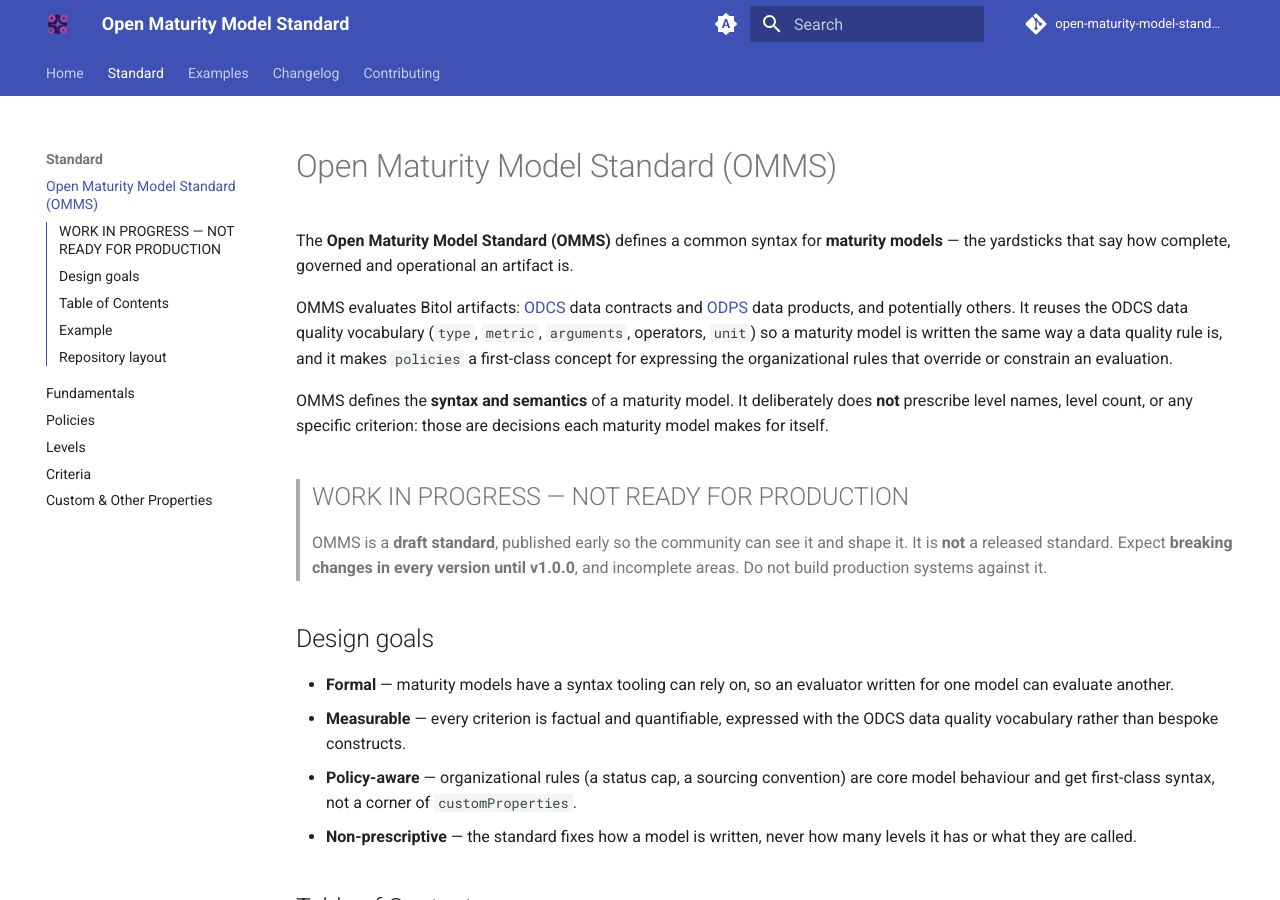
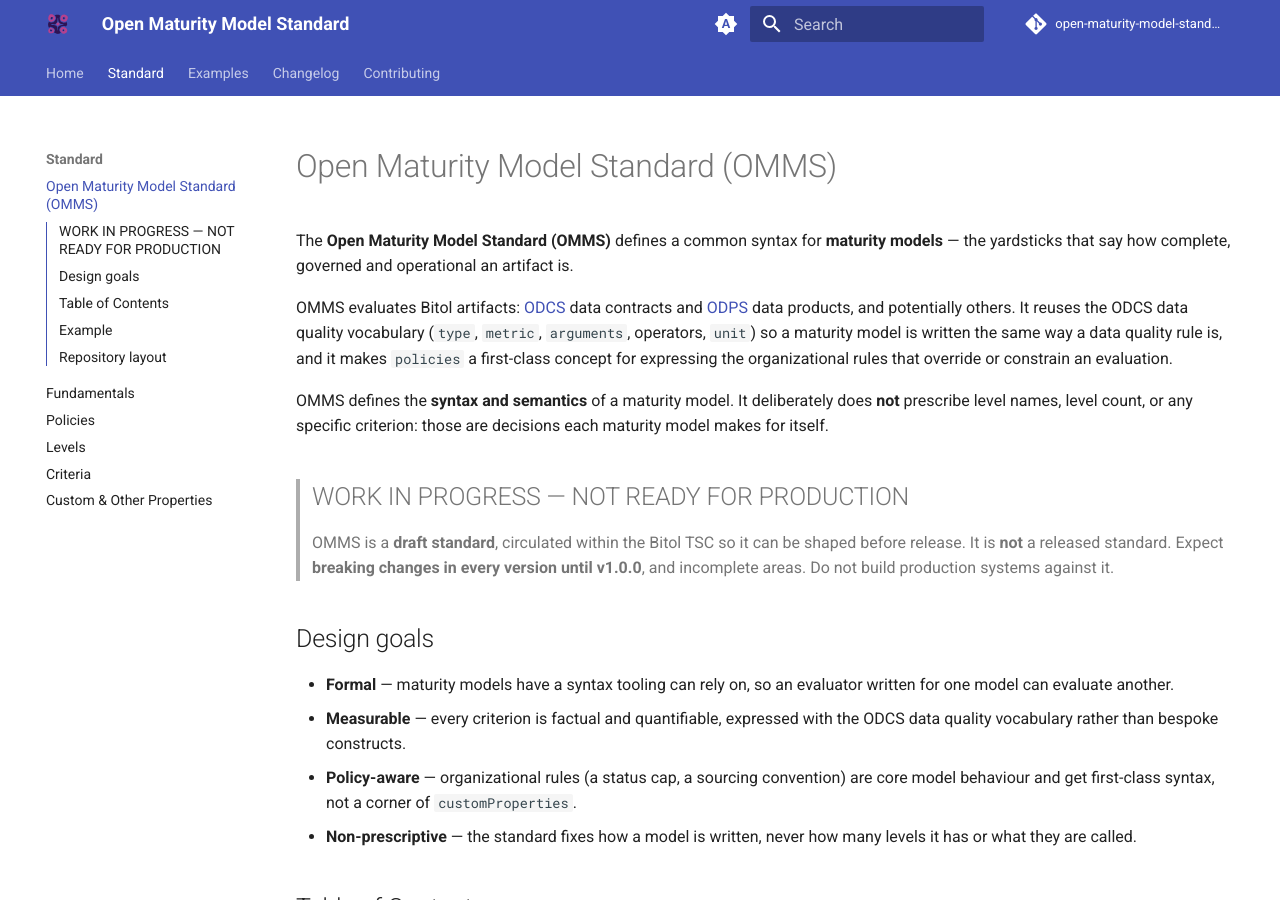
Before and after one commit to bitol-io/open-maturity-model-standard, an MkDocs documentation site: the page built from docs/README.md, in a window 1280 px wide and 900 px high. Built offline with MkDocs 1.6.1 and Material for MkDocs 9.7.7, drawn with Linux system fonts in a browser that asks for light colours; comment, search, counter and statistics services are not loaded; the version menu is left out.

Commit message:
docs: drop the docs-site-deploy workflow and the claims that a site exists
Branch protection and GitHub Pages are both unavailable for a private repo on
the org's GitHub Free plan, so the deploy workflow could only ever fail on
every push to main. Remove it rather than leave main red.

Two places claimed a published site: the root README and CONTRIBUTING now say
the documentation is built with mkdocs and no site is published yet. The
WORK IN PROGRESS banner no longer says the standard was "published early so
the community can see it", which is not true of a TSC-private repository.

mkdocs.yml keeps its site_url: it is the canonical location the site will take
when the repository is public or the org upgrades.

Co-Authored-By: Claude Sonnet 5 <noreply@anthropic.com>

```diff
--- a/docs/README.md
+++ b/docs/README.md
@@ -27,9 +27,9 @@ itself.
 
 > ## WORK IN PROGRESS — NOT READY FOR PRODUCTION
 >
-> OMMS is a **draft standard**, published early so the community can see it and shape it. It is **not**
-> a released standard. Expect **breaking changes in every version until v1.0.0**, and incomplete areas.
-> Do not build production systems against it.
+> OMMS is a **draft standard**, circulated within the Bitol TSC so it can be shaped before release. It is
+> **not** a released standard. Expect **breaking changes in every version until v1.0.0**, and incomplete
+> areas. Do not build production systems against it.
 
 ## Design goals
 
```
Also changed, not shown: CONTRIBUTING.md (+2 -2 lines), README.md (+5 -5 lines), 1 other file.
